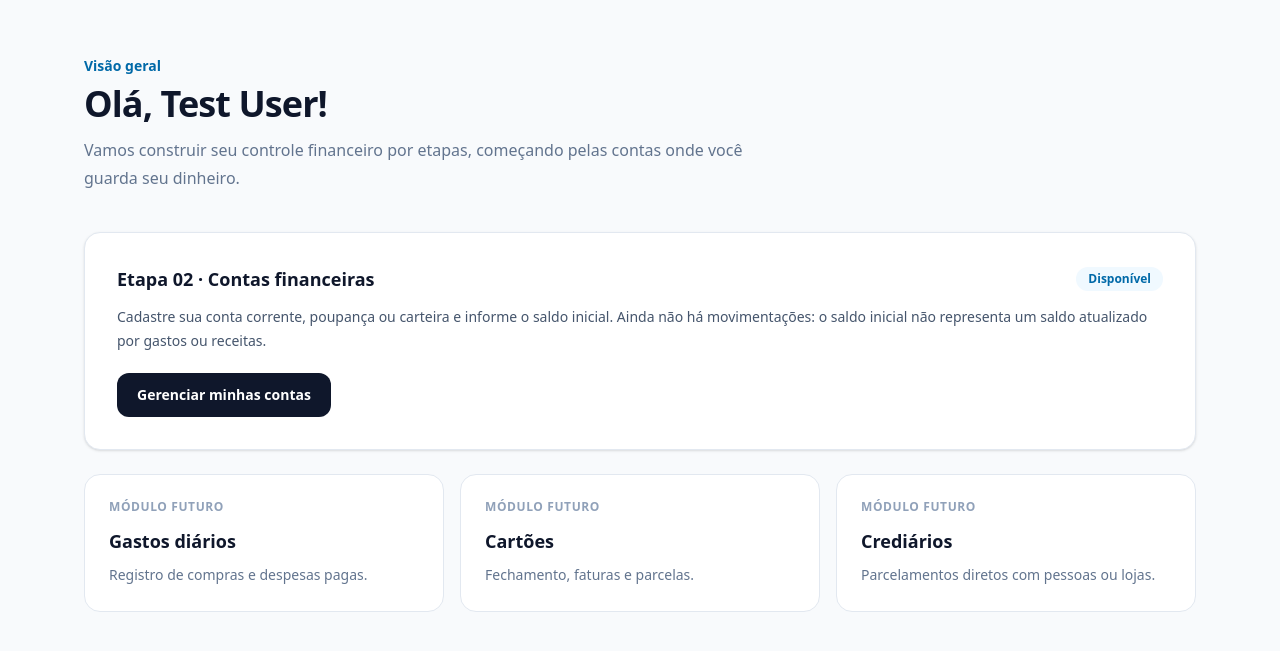
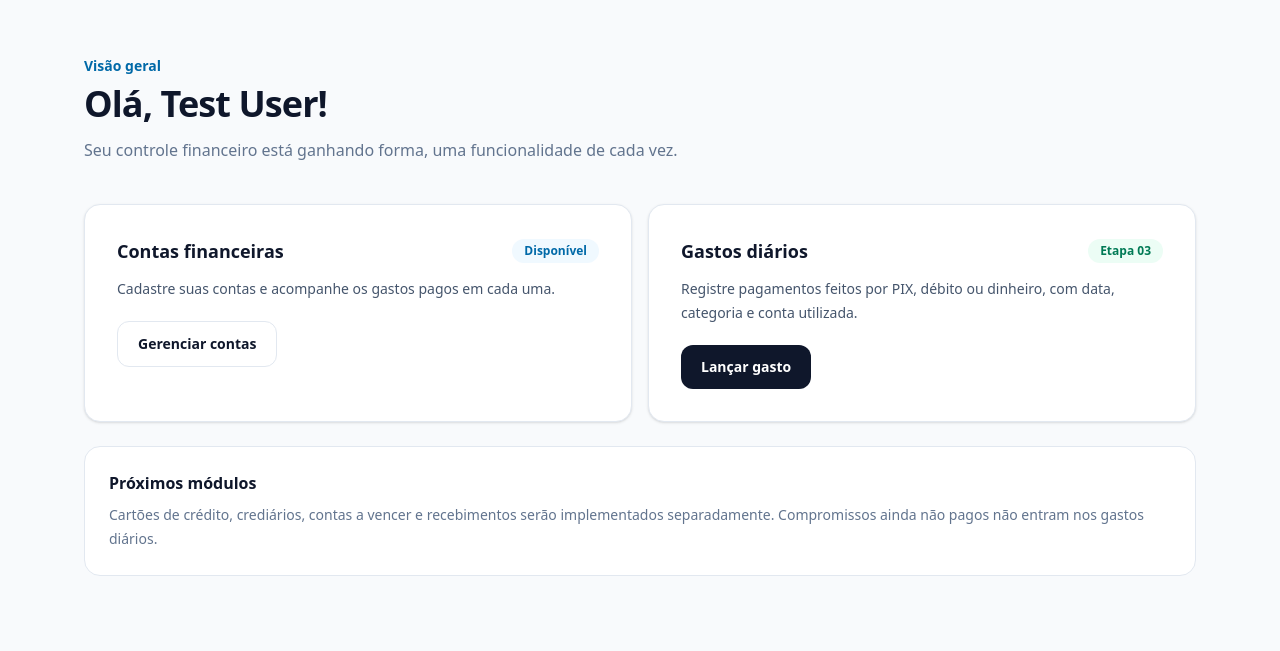
Before and after one commit to jrgviana/controle-financeiro, a Laravel app: page /dashboard in a window 1280 px wide. Shown: the part 73-724 px from the top of the page. Run offline with Laravel 12, Linux system fonts and the light colour scheme; a user stored in the database is signed in; data comes from the database, SQL or seed files in the repository; style sheets or scripts are compiled from the project's sources; some libraries are stand-ins or nearby versions.

Commit message:
Atualiza painel inicial com acesso a gastos diários

```diff
--- a/resources/views/dashboard.blade.php
+++ b/resources/views/dashboard.blade.php
@@ -5,30 +5,29 @@
 @section('content')
     <p class="text-sm font-semibold text-sky-700">Visão geral</p>
     <h1 class="mt-2 text-3xl font-semibold tracking-tight sm:text-4xl">Olá, {{ auth()->user()->name }}!</h1>
-    <p class="mt-3 max-w-2xl text-base leading-7 text-slate-500">Vamos construir seu controle financeiro por etapas, começando pelas contas onde você guarda seu dinheiro.</p>
+    <p class="mt-3 max-w-2xl text-base leading-7 text-slate-500">Seu controle financeiro está ganhando forma, uma funcionalidade de cada vez.</p>
 
-    <section class="mt-10 rounded-2xl border border-slate-200 bg-white p-6 shadow-sm sm:p-8">
-        <div class="flex flex-wrap items-center justify-between gap-3">
-            <h2 class="text-lg font-semibold">Etapa 02 · Contas financeiras</h2>
-            <span class="rounded-full bg-sky-50 px-3 py-1 text-xs font-semibold text-sky-700">Disponível</span>
-        </div>
-        <p class="mt-3 text-sm leading-6 text-slate-600">Cadastre sua conta corrente, poupança ou carteira e informe o saldo inicial. Ainda não há movimentações: o saldo inicial não representa um saldo atualizado por gastos ou receitas.</p>
-        <a href="{{ route('contas.index') }}" class="mt-5 inline-flex rounded-xl bg-slate-900 px-5 py-3 text-sm font-semibold text-white transition hover:bg-slate-800 focus:outline-none focus:ring-4 focus:ring-sky-100">
-            Gerenciar minhas contas
-        </a>
+    <div class="mt-10 grid gap-4 md:grid-cols-2">
+        <section class="rounded-2xl border border-slate-200 bg-white p-6 shadow-sm sm:p-8">
+            <div class="flex items-center justify-between gap-3">
+                <h2 class="text-lg font-semibold">Contas financeiras</h2>
+                <span class="rounded-full bg-sky-50 px-3 py-1 text-xs font-semibold text-sky-700">Disponível</span>
+            </div>
+            <p class="mt-3 text-sm leading-6 text-slate-600">Cadastre suas contas e acompanhe os gastos pagos em cada uma.</p>
+            <a href="{{ route('contas.index') }}" class="mt-5 inline-flex rounded-xl border border-slate-200 px-5 py-3 text-sm font-semibold transition hover:bg-slate-100">Gerenciar contas</a>
+        </section>
+        <section class="rounded-2xl border border-slate-200 bg-white p-6 shadow-sm sm:p-8">
+            <div class="flex items-center justify-between gap-3">
+                <h2 class="text-lg font-semibold">Gastos diários</h2>
+                <span class="rounded-full bg-emerald-50 px-3 py-1 text-xs font-semibold text-emerald-700">Etapa 03</span>
+            </div>
+            <p class="mt-3 text-sm leading-6 text-slate-600">Registre pagamentos feitos por PIX, débito ou dinheiro, com data, categoria e conta utilizada.</p>
+            <a href="{{ route('gastos.index') }}" class="mt-5 inline-flex rounded-xl bg-slate-900 px-5 py-3 text-sm font-semibold text-white transition hover:bg-slate-800">Lançar gasto</a>
+        </section>
+    </div>
+
+    <section class="mt-6 rounded-2xl border border-slate-200 bg-white p-6">
+        <h2 class="font-semibold">Próximos módulos</h2>
+        <p class="mt-2 text-sm leading-6 text-slate-500">Cartões de crédito, crediários, contas a vencer e recebimentos serão implementados separadamente. Compromissos ainda não pagos não entram nos gastos diários.</p>
     </section>
-
-    <div class="mt-6 grid gap-4 md:grid-cols-3">
-        @foreach ([
-            ['titulo' => 'Gastos diários', 'descricao' => 'Registro de compras e despesas pagas.'],
-            ['titulo' => 'Cartões', 'descricao' => 'Fechamento, faturas e parcelas.'],
-            ['titulo' => 'Crediários', 'descricao' => 'Parcelamentos diretos com pessoas ou lojas.'],
-        ] as $item)
-            <div class="rounded-2xl border border-slate-200 bg-white p-6">
-                <p class="text-xs font-semibold uppercase tracking-wider text-slate-400">Módulo futuro</p>
-                <h3 class="mt-3 text-lg font-semibold">{{ $item['titulo'] }}</h3>
-                <p class="mt-2 text-sm leading-6 text-slate-500">{{ $item['descricao'] }}</p>
-            </div>
-        @endforeach
-    </div>
 @endsection
```
